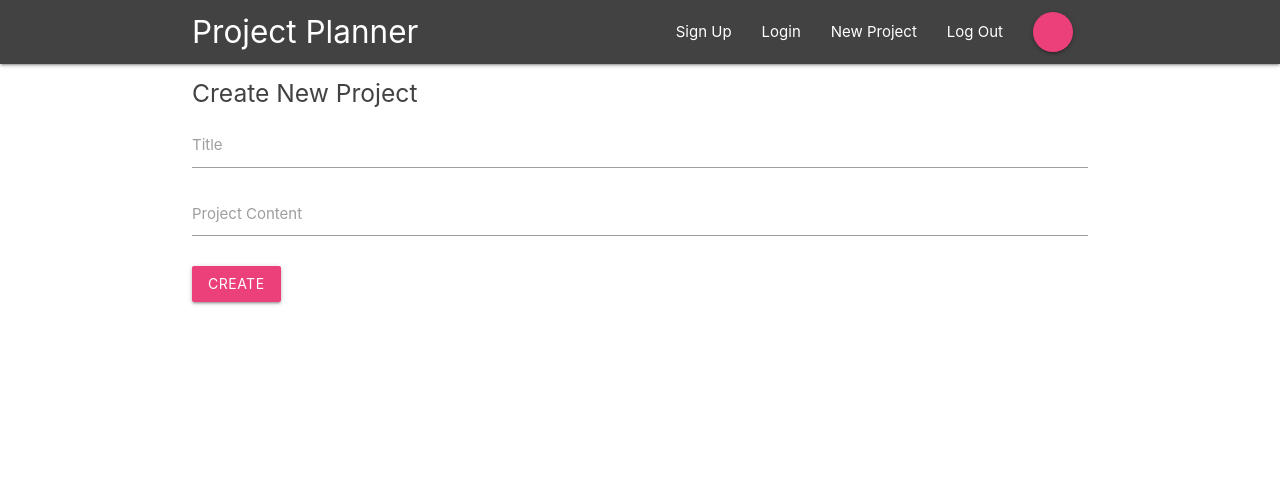
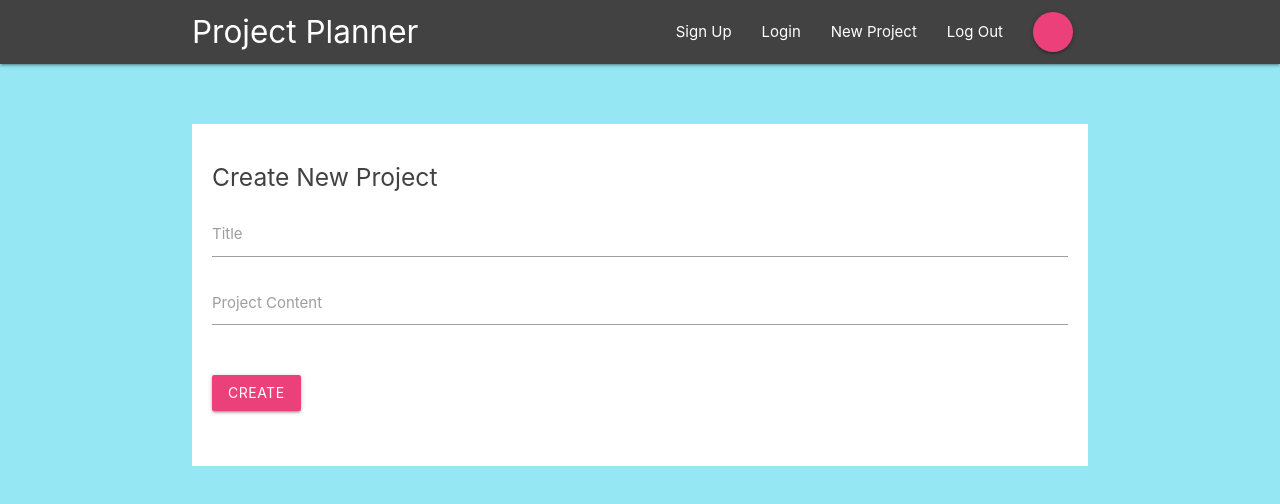
Before and after one commit to leroyzhao/firebase-app, a React (Create React App) app: page /create in a window 1280 px wide. Shown: the top 504 px of the page. Built offline with nearby package versions, Linux system fonts and the light colour scheme.

Commit message:
update css

```diff
--- a/src/index.css
+++ b/src/index.css
@@ -1,3 +1,7 @@
+html {
+  min-height: 100%;
+}
+
 body {
   margin: 0;
   padding: 0;
@@ -6,9 +10,28 @@
     sans-serif;
   -webkit-font-smoothing: antialiased;
   -moz-osx-font-smoothing: grayscale;
+  background-color: #95e8f3;
+  min-height: 100%;
 }
 
 code {
   font-family: source-code-pro, Menlo, Monaco, Consolas, "Courier New",
     monospace;
 }
+
+form {
+  padding: 20px;
+  margin-top: 60px;
+}
+
+form button, form h5 {
+  margin: 20px 0px;
+}
+
+input[type=text]:not(.browser-default):focus:not([readonly]),
+input[type=email]:not(.browser-default):focus:not([readonly]),
+input[type=password]:not(.browser-default):focus:not([readonly]),
+textarea.materialize-textarea:focus:not([readonly]) {
+  border-color: #ec407a;
+  box-shadow: none;
+}
```
